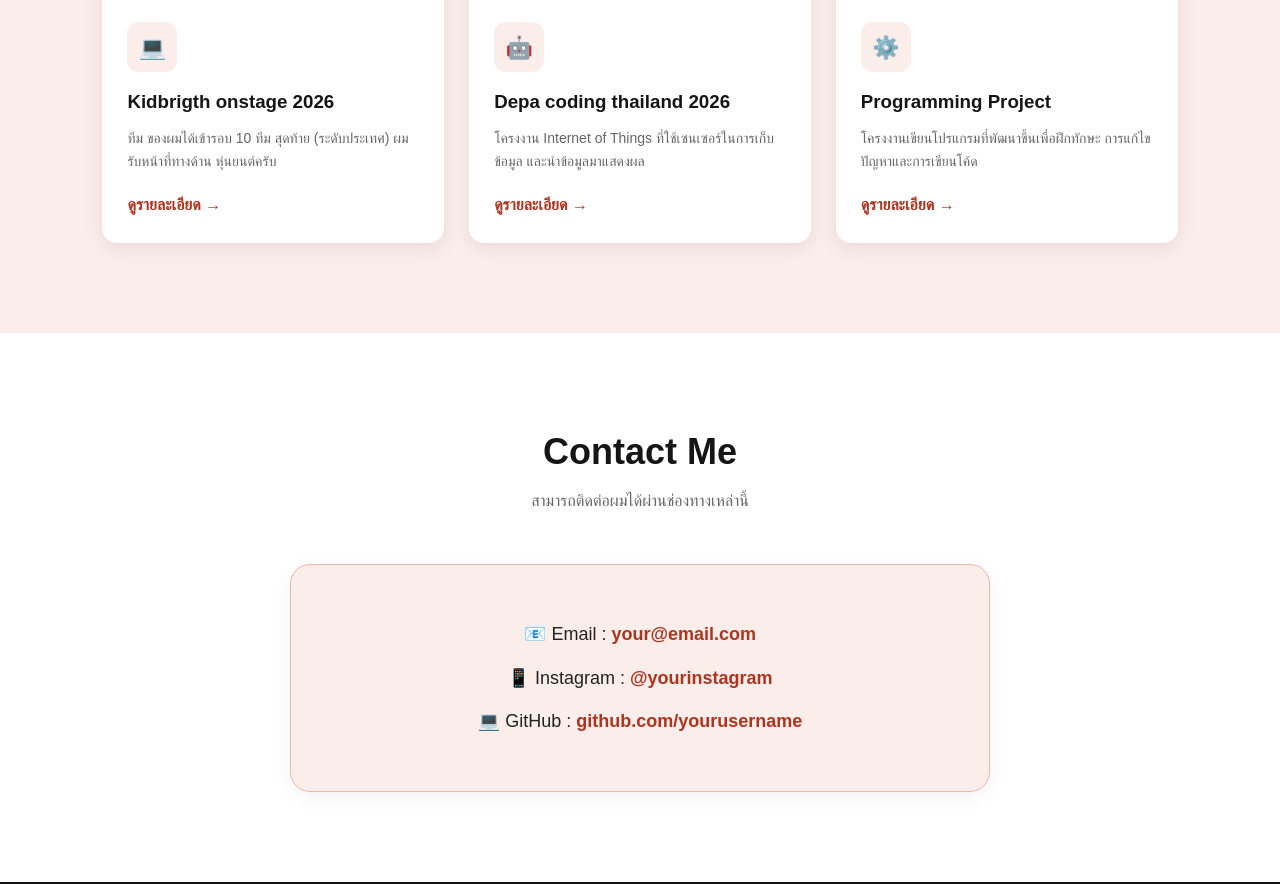
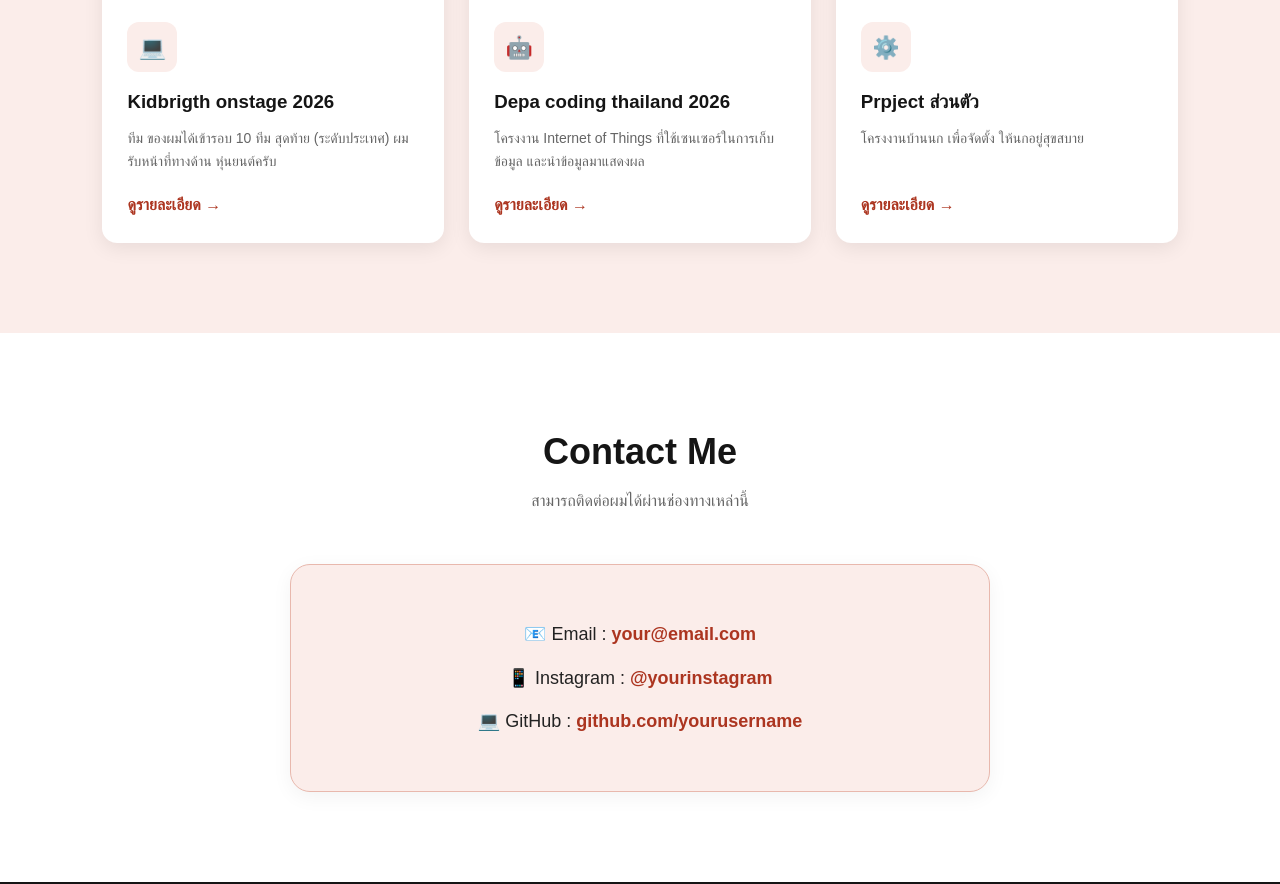
Before and after one commit to wuttiphat022335-star/E-Portfoilo, a plain HTML site: page index.html in a window 1280 px wide. Shown: the part 1791-2675 px from the top of the page. Drawn offline with Linux system fonts and the light colour scheme.

Commit message:
Update index.html

```diff
--- a/index.html
+++ b/index.html
@@ -568,9 +568,9 @@
                     </div>
                     <div class="project-info">
                         <div class="project-icon">⚙️</div>
-                        <h3>Programming Project</h3>
-                        <p>โครงงานเขียนโปรแกรมที่พัฒนาขึ้นเพื่อฝึกทักษะ การแก้ไขปัญหาและการเขียนโค้ด</p>
-                        <a href="#" class="project-link">ดูรายละเอียด →</a>
+                        <h3>Prpject ส่วนตัว</h3>
+                        <p>โครงงานบ้านนก เพื่อจัดตั้ง ให้นกอยู่สุขสบาย</p>
+                        <a href="https://drive.google.com/file/d/11JMg8YledX0oAD3HgWgRmO0mdldR4apf/view?usp=sharing" class="project-link">ดูรายละเอียด →</a>
                     </div>
                 </article>
 
```
